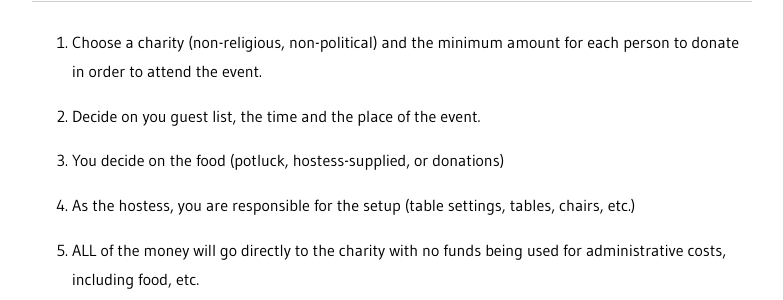
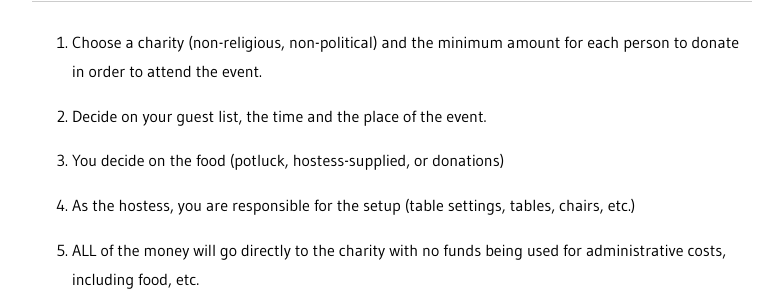
Before and after one commit to jennystable/website, a Jekyll site: the page built from index.markdown, in a window 1280 px wide. Shown: the part 848-1148 px from the top of the page, without its empty margins (248-1031 px from the left). Built offline with Jekyll 4.4.1, drawn with Linux system fonts in a browser that asks for light colours.

Commit message:
Updated Index

```diff
--- a/index.markdown
+++ b/index.markdown
@@ -20,7 +20,7 @@ It is our hope that you will work with us through Jenny’s Table to plan an eve
 
 1. Choose a charity (non-religious, non-political) and the minimum amount for each person to donate in order to attend the event.
 
-2. Decide on you guest list, the time and the place of the event.
+2. Decide on your guest list, the time and the place of the event.
 
 3. You decide on the food (potluck, hostess-supplied, or donations)
 
```
